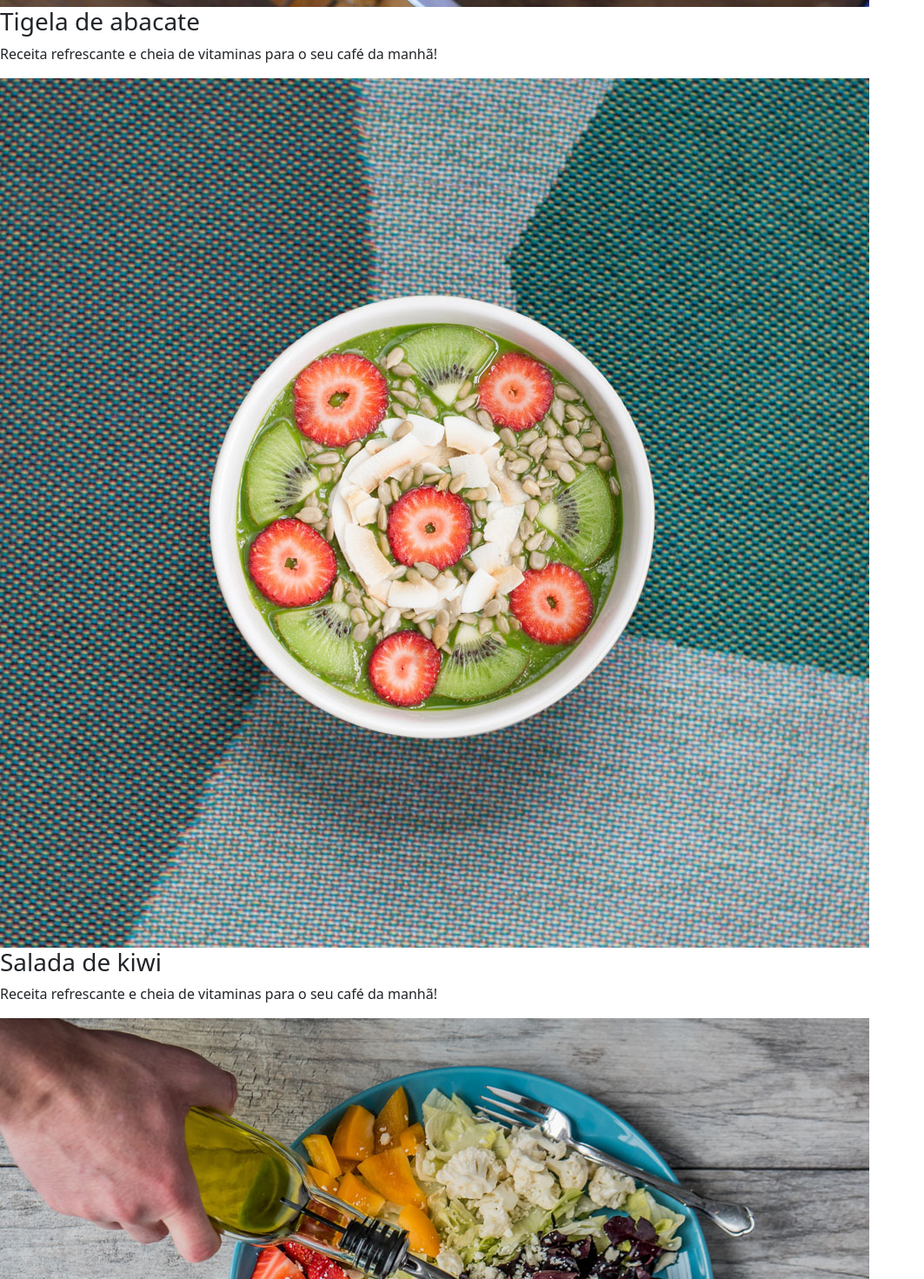
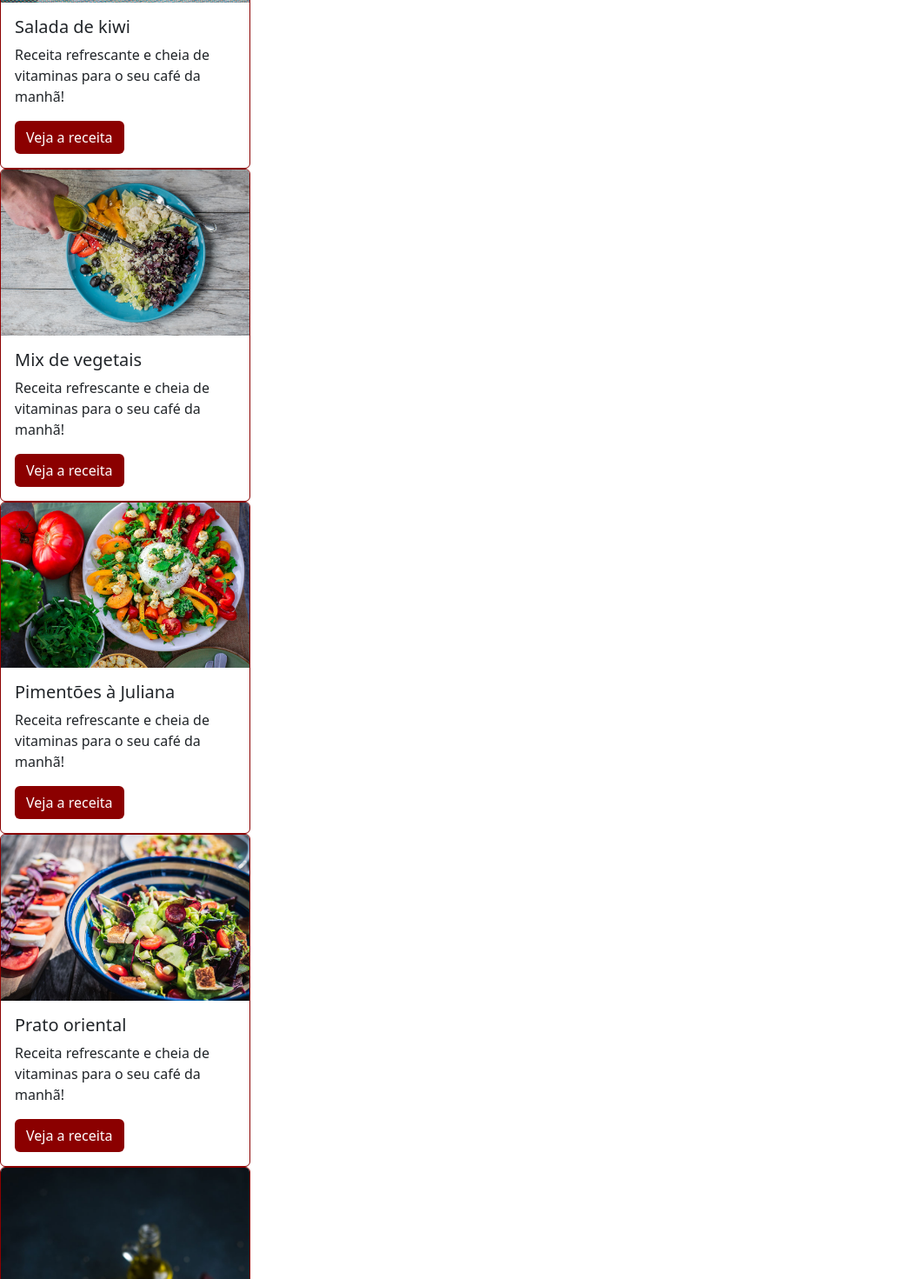
Before and after one commit to jvieira562/estudos-sobre-frontend-com-bootstrap, a plain HTML site: page curso_bootstrap_alura/projeto-base/index.html in a window 1280 px wide. Shown: the part 1329-2800 px from the top of the page at 87% size, without its empty margins (0-1063 px from the left). Drawn offline with nearby package versions, Linux system fonts and the light colour scheme.

Commit message:
Iniciando estilização dos cards

```diff
--- a/curso_bootstrap_alura/projeto-base/index.html
+++ b/curso_bootstrap_alura/projeto-base/index.html
@@ -11,6 +11,7 @@
 </head>
 
 <body>
+  <!--NAVBAR-->
   <nav class="navbar navbar-expand-lg bg-light">
     <div class="container-fluid">
       <a class="navbar-brand" href="#">Fruta e Fruto</a>
@@ -30,7 +31,8 @@
       </div>
     </div>
   </nav>
-  <!--NAVBAR-->
+  <!--NAVBAR-FIM-->
+  <!--CARROSSEL-->
   <div id="carouselExampleCaptions" class="carousel slide" data-bs-interval="4000" data-bs-ride="carousel">
     <div class="carousel-indicators">
       <button type="button" data-bs-target="#carouselExampleCaptions" data-bs-slide-to="0" class="active"
@@ -38,7 +40,6 @@
       <button type="button" data-bs-target="#carouselExampleCaptions" data-bs-slide-to="1"
         aria-label="Slide 2"></button>
     </div>
-    <!--CARROSSEL-->
     <div class="carousel-inner">
       <div class="carousel-item active">
         <img src="./src/img/carrossel-img1.jpg" class="d-block w-100 imagem-carrossel-1" alt="...">
@@ -62,35 +63,67 @@
       <span class="visually-hidden">Next</span>
     </button>
   </div>
-  <h2>Receitas para economizar e ganhar saúde</h2>
-  <h2>Nossas receitas ajudam você a aproveitar melhor os alimentos, economizar, ganhar tempo e praticidade</h2>
+  <!--CARROSSEL-FIM-->
 
-  <img src="src/img/receita-abacate.jpg" alt="tigela com salada de abacate, vista superior">
-  <h3>Tigela de abacate</h3>
-  <p>Receita refrescante e cheia de vitaminas para o seu café da manhã!</p>
+  <h2 class="text-center font-titulo cor-especial pt-5">Receitas para economizar e ganhar saúde</h2>
+  <p class="text-center text-secondary pb-5">Nossas receitas ajudam você a aproveitar melhor os alimentos, economizar,
+    ganhar tempo e praticidade</p>
+  <!--CARDS-->
 
-  <img src="src/img/receita-kiwi.jpg" alt="tigela de mingau com kiwi, vista superior">
-  <h3>Salada de kiwi</h3>
-  <p>Receita refrescante e cheia de vitaminas para o seu café da manhã!</p>
+  <div class="card" style="border-color: darkred; width: 18rem;">
+    <img src="src/img/receita-abacate.jpg" class="card-img-top" alt="...">
+    <div class="card-body">
+      <h5 class="card-title">Tigela de abacate</h5>
+      <p class="card-text">Receita refrescante e cheia de vitaminas para o seu café da manhã!</p>
+      <a href="#" class="btn" style="background-color: darkred; color: white;">Veja a receita</a>
+    </div>
+  </div>
 
-  <img src="src/img/receita-mix.jpg" alt="prato com mix de vegetais e mão de pessoa adicionando azeite, vista superior">
-  <h3>Mix de vegetais</h3>
-  <p>Receita refrescante e cheia de vitaminas para o seu café da manhã!</p>
+  <div class="card" style="border-color: darkred; width: 18rem;">
+    <img src="src/img/receita-kiwi.jpg" class="card-img-top" alt="Tigela de mingau com kiwi, vista superior.">
+    <div class="card-body">
+      <h5 class="card-title">Salada de kiwi</h5>
+      <p class="card-text">Receita refrescante e cheia de vitaminas para o seu café da manhã!</p>
+      <a href="#" class="btn" style="background-color: darkred; color: white;">Veja a receita</a>
+    </div>
+  </div>
 
-  <img src="src/img/receita-pimentoes.jpg"
-    alt="prato de salada de pimentões com alguns ingredientes ao lado, vista superior">
-  <h3>Pimentões à Juliana</h3>
-  <p>Receita refrescante e cheia de vitaminas para o seu café da manhã!</p>
+  <div class="card" style="border-color: darkred; width: 18rem;">
+    <img src="src/img/receita-mix.jpg" class="card-img-top" alt="Prato com mix de vegetais e mão de pessoa adicionando azeite, vista superior.">
+    <div class="card-body">
+      <h5 class="card-title">Mix de vegetais</h5>
+      <p class="card-text">Receita refrescante e cheia de vitaminas para o seu café da manhã!</p>
+      <a href="#" class="btn" style="background-color: darkred; color: white;">Veja a receita</a>
+    </div>
+  </div>
 
-  <img src="src/img/receita-oriental.jpg" alt="tigela com salada de vegetais estilo oriental, vista de cima">
-  <h3>Prato oriental</h3>
-  <p>Receita refrescante e cheia de vitaminas para o seu café da manhã!</p>
+  <div class="card" style="border-color: darkred; width: 18rem;">
+    <img src="src/img/receita-pimentoes.jpg" class="card-img-top" alt="Prato de salada de pimentões com alguns ingredientes ao lado, vista superior.">
+    <div class="card-body">
+      <h5 class="card-title">Pimentões à Juliana</h5>
+      <p class="card-text">Receita refrescante e cheia de vitaminas para o seu café da manhã!</p>
+      <a href="#" class="btn" style="background-color: darkred; color: white;">Veja a receita</a>
+    </div>
+  </div>
 
-  <img src="src/img/receita-beterrabas.jpg"
-    alt="tigela com beterrabas e dentes de alho assados em primeiro plano, com ingredientes ao fundo">
-  <h3>Beterrabas assadas</h3>
-  <p>Receita refrescante e cheia de vitaminas para o seu café da manhã!
-  </p>
+  <div class="card" style="border-color: darkred; width: 18rem;">
+    <img src="src/img/receita-oriental.jpg" class="card-img-top" alt="Tigela com salada de vegetais estilo oriental, vista de cima.">
+    <div class="card-body">
+      <h5 class="card-title">Prato oriental</h5>
+      <p class="card-text">Receita refrescante e cheia de vitaminas para o seu café da manhã!</p>
+      <a href="#" class="btn" style="background-color: darkred; color: white;">Veja a receita</a>
+    </div>
+  </div>
+
+  <div class="card" style="border-color: darkred; width: 18rem;">
+    <img src="src/img/receita-beterrabas.jpg" class="card-img-top" alt="Tigela com beterrabas e dentes de alho assados em primeiro plano, com ingredientes ao fundo.">
+    <div class="card-body">
+      <h5 class="card-title">Beterrabas assadas</h5>
+      <p class="card-text">Receita refrescante e cheia de vitaminas para o seu café da manhã!</p>
+      <a href="#" class="btn" style="background-color: darkred; color: white;">Veja a receita</a>
+    </div>
+  </div>
+  <!--CARDS-FIM-->
 
   <p>contato:<a href="mailto:email@frutafruto.com.br">email@frutafruto.com.br</a></p>
 
--- a/curso_bootstrap_alura/projeto-base/src/css/style.css
+++ b/curso_bootstrap_alura/projeto-base/src/css/style.css
@@ -1,12 +1,19 @@
 .imagem-carrossel-1 {
     object-fit: cover;
     object-position: 0 80%;
+    /* object-position: Eixo X e Y*/
     height: 400px;
 }
+
 .imagem-carrossel-2 {
     object-fit: cover;
     height: 400px;
 }
-.font-titulo{
+
+.font-titulo {
     font-family: 'Pacifico', cursive;
 }
+
+.cor-especial {
+    color: darkred;
+}
```
